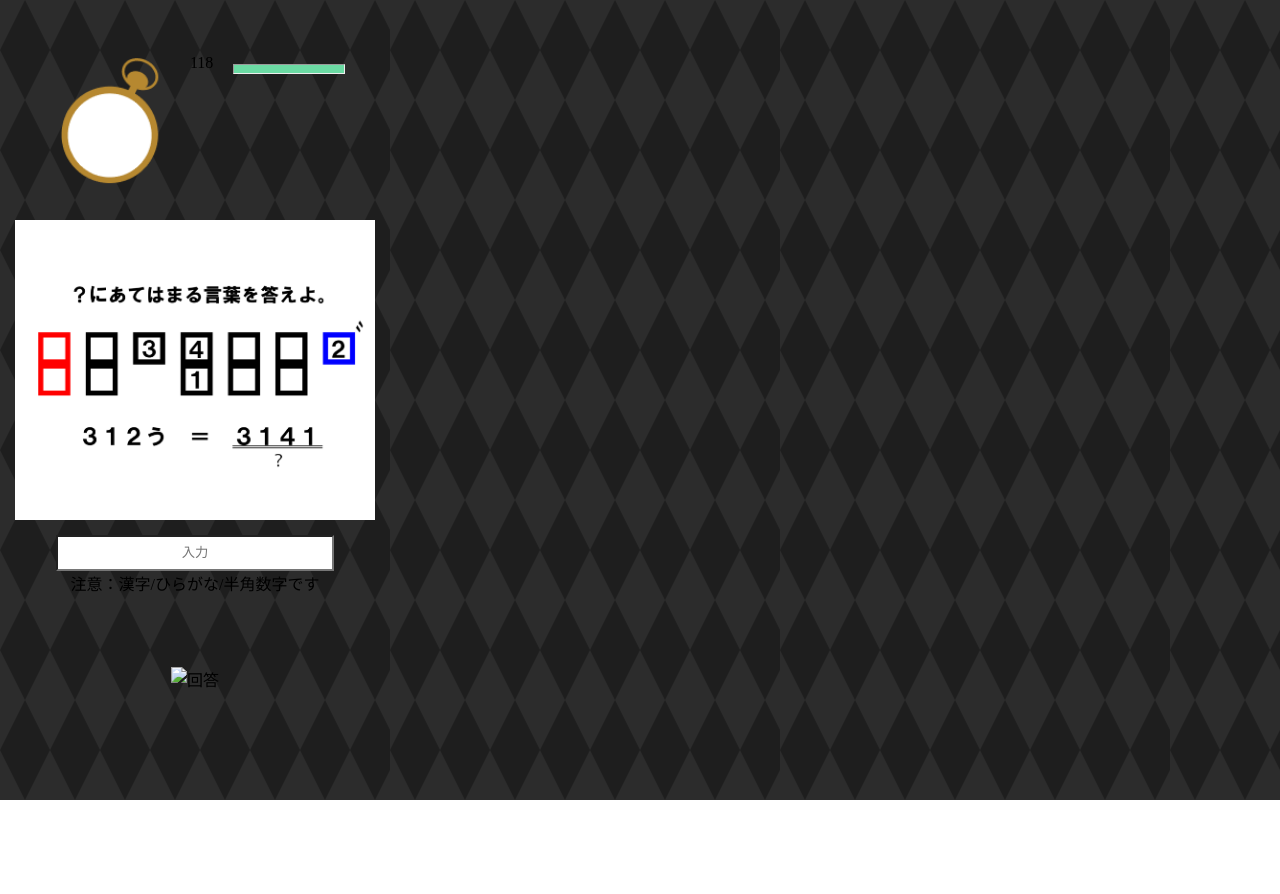
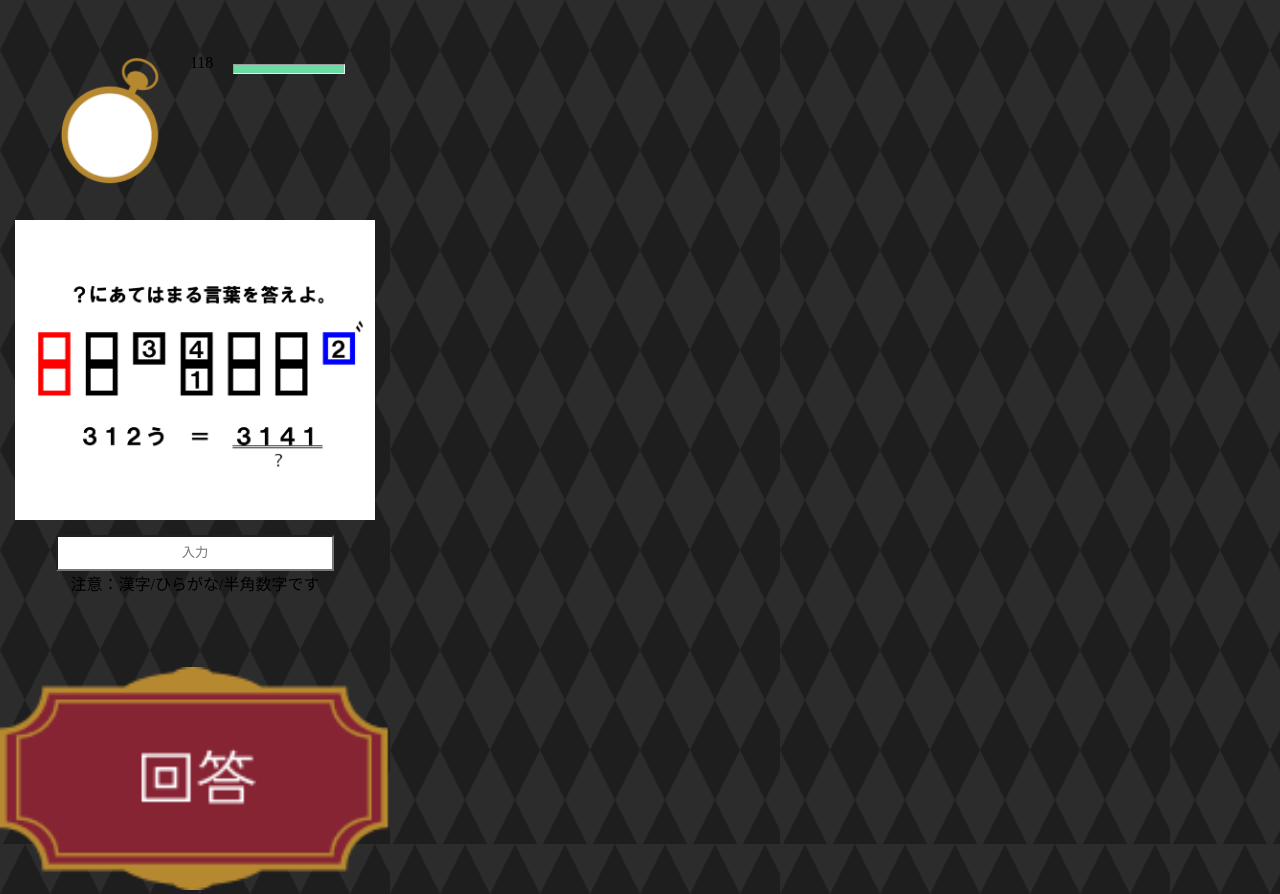
Before and after one commit to 1218hiyokoW2/muchu_mukogawa, a plain HTML site: page game.html in a window 1280 px wide. Both pictures are taken after a click on the element 195 px from the left and 663 px from the top of the page. Before the commit the page ends 800 px from the top, so only its background shows below. Drawn offline with Linux system fonts and the light colour scheme.

Commit message:
Update game.html

```diff
--- a/game.html
+++ b/game.html
@@ -130,7 +130,7 @@
     <br />
     <br />
     <div id="kaitoubtn">
-      <img src="回答.png" alt="回答" />
+      <img src="kaitou.png" alt="回答" />
     </div>
     <p id="result"><img src="maruma-ku-illust3.png" id="resultimg" /></p>
 
```
